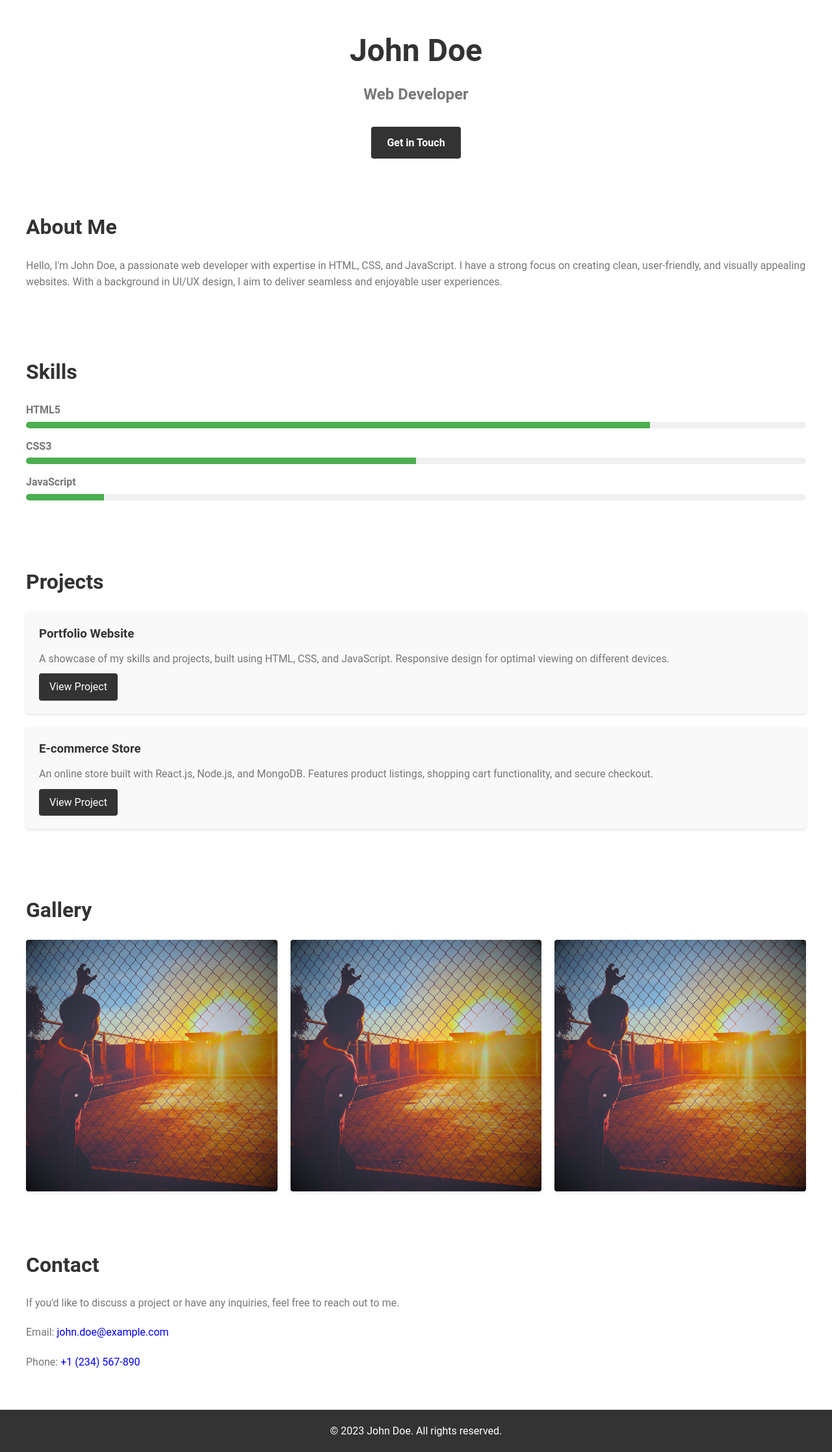
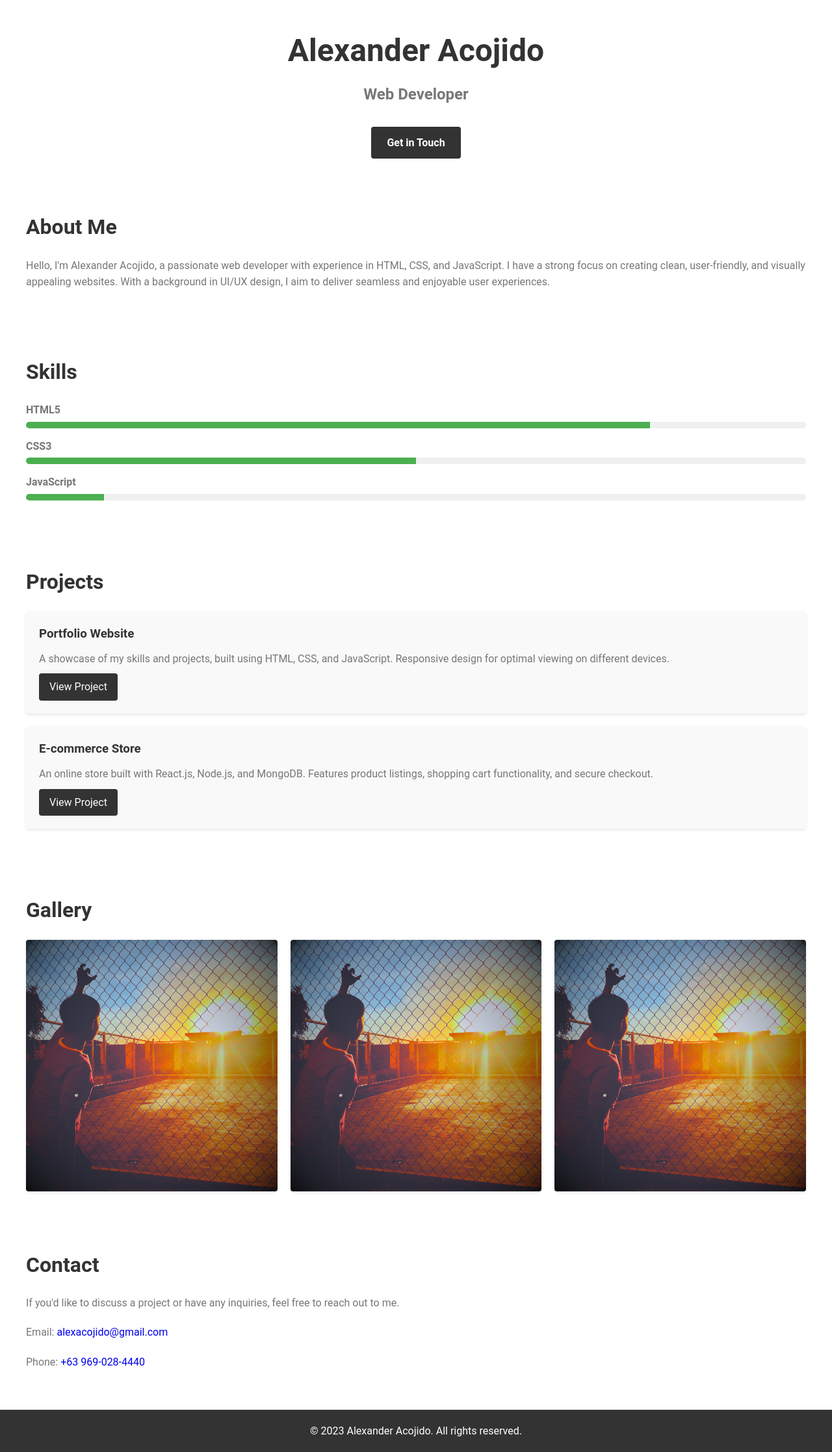
Before and after one commit to sleepypillowz/personal-web, a PHP site: page / in a window 1280 px wide. Shown: the part 96-2330 px from the top of the page at 65% size. Run offline with PHP 8.4, Linux system fonts and the light colour scheme.

Commit message:
update details

```diff
--- a/index.html
+++ b/index.html
@@ -3,7 +3,7 @@
 <head>
   <meta charset="UTF-8">
   <meta name="viewport" content="width=device-width, initial-scale=1.0">
-  <title>John Doe | Web Developer</title>
+  <title>Alexander Acojido | Web Developer</title>
   <link rel="stylesheet" href="style.css">
   <link rel="stylesheet" href="https://cdnjs.cloudflare.com/ajax/libs/lightbox2/2.11.3/css/lightbox.min.css">
 </head>
@@ -23,7 +23,7 @@
   <main>
     <section id="hero">
       <div class="hero-content">
-        <h1>John Doe</h1>
+        <h1>Alexander Acojido</h1>
         <h2>Web Developer</h2>
         <a href="#contact" class="cta-button">Get in Touch</a>
       </div>
@@ -31,7 +31,7 @@
 
     <section id="about">
       <h2>About Me</h2>
-      <p>Hello, I'm John Doe, a passionate web developer with expertise in HTML, CSS, and JavaScript. I have a strong focus on creating clean, user-friendly, and visually appealing websites. With a background in UI/UX design, I aim to deliver seamless and enjoyable user experiences.</p>
+      <p>Hello, I'm Alexander Acojido, a passionate web developer with experience in HTML, CSS, and JavaScript. I have a strong focus on creating clean, user-friendly, and visually appealing websites. With a background in UI/UX design, I aim to deliver seamless and enjoyable user experiences.</p>
     </section>
 
     <section id="skills">
@@ -93,13 +93,13 @@
     <section id="contact">
       <h2>Contact</h2>
       <p>If you'd like to discuss a project or have any inquiries, feel free to reach out to me.</p>
-      <p>Email: <a href="mailto:john.doe@example.com">john.doe@example.com</a></p>
-      <p>Phone: <a href="tel:+1234567890">+1 (234) 567-890</a></p>
+      <p>Email: <a href="mailto:alexacojido@gmail.com">alexacojido@gmail.com</a></p>
+      <p>Phone: <a href="tel:+639690284440">+63 969-028-4440</a></p>
     </section>
   </main>
 
   <footer>
-    <p>&copy; 2023 John Doe. All rights reserved.</p>
+    <p>&copy; 2023 Alexander Acojido. All rights reserved.</p>
   </footer>
 
   <script src="https://cdnjs.cloudflare.com/ajax/libs/lightbox2/2.11.3/js/lightbox.min.js"></script>
```
Also changed, not shown: script.js (line endings or trailing spaces), style.css (line endings or trailing spaces).
